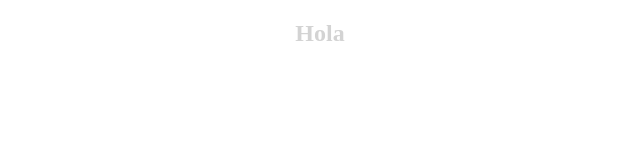
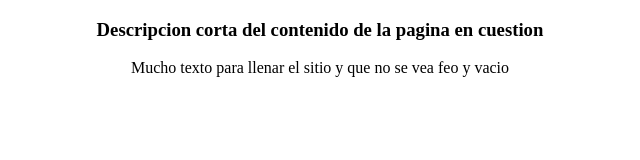
Before and after one commit to GerardoAlfonso/blog, a plain HTML site: page index.html in a window 1280 px wide. Shown: the whole page, without its empty margins (320-960 px from the left). Drawn offline with Linux system fonts and the light colour scheme.

Commit message:
commit al master

```diff
--- a/css/estilos.css
+++ b/css/estilos.css
@@ -1,5 +1,4 @@
 body{
     text-align: center;
     font-family: 'Times New Roman', Times, serif;
-    color: lightgray;
 }
--- a/index.html
+++ b/index.html
@@ -7,6 +7,11 @@
     <title>Home</title>
 </head>
 <body>
-    <h2>Hola</h2>
+    <div class="contenedor">
+        <div class="header">
+            <h3>Descripcion corta del contenido de la pagina en cuestion</h3>
+            <p>Mucho texto para llenar el sitio y que no se vea feo y vacio</p>
+        </div>
+    </div>
 </body>
 </html>
```
